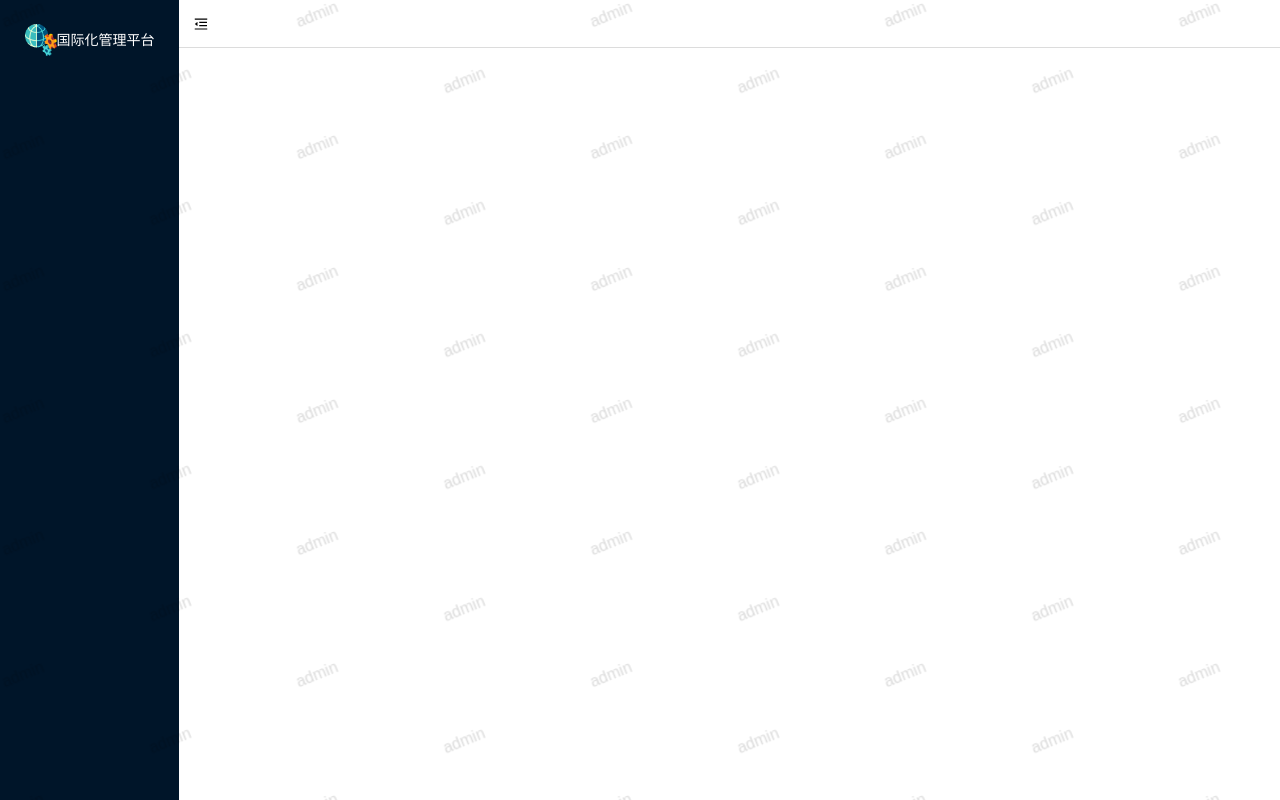
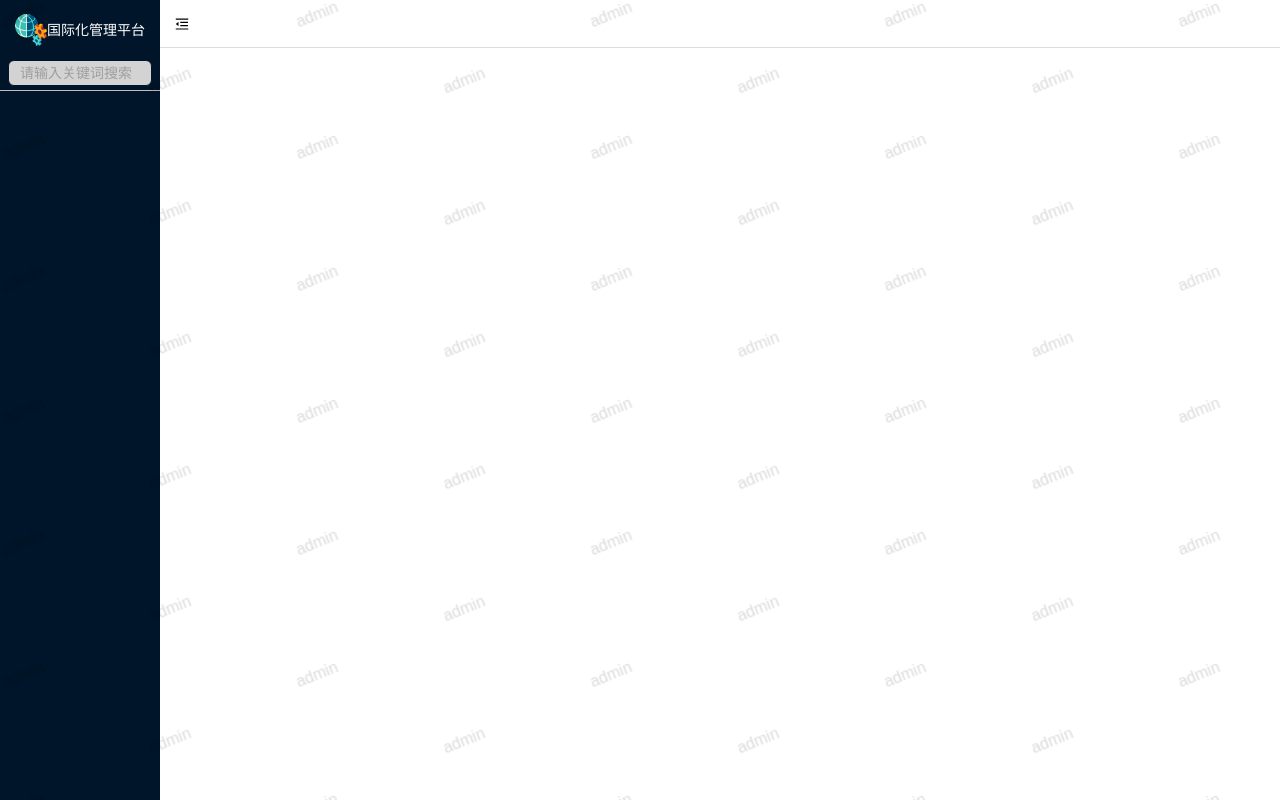
Before and after one commit to YangTieBao/international_backend_system, a React (Vite) app in the folder front/: page /dashboard in a window 1280 px wide. Built offline with nearby package versions, Linux system fonts and the light colour scheme.

Commit message:
完善菜单栏

```diff
--- a/front/src/components/SideBar/index.module.scss
+++ b/front/src/components/SideBar/index.module.scss
@@ -1,9 +1,16 @@
+@use '@/styles/sidebarMenu.scss' as menu;
+
 #sideBar {
     width: 100%;
     height: 100%;
     background: rgb(0, 21, 41);
     display: flex;
     flex-direction: column;
+
+    .top {
+        width: 100%;
+        border-bottom: 1px solid #BEBEBE;
+        margin-bottom: 4px;
 
         .topIcon {
             height: 10%;
@@ -21,13 +28,41 @@
             span {
                 color: #fff;
                 font-size: 14px;
+                white-space: nowrap;
+            }
+        }
+
+        .autoSearch {
+            height: 26px;
+            width: 100%;
+            padding: 0 8px;
+            margin-bottom: 4px;
+
+            :global(.ant-select-selector) {
+                border-color: rgb(0, 21, 41);
+                background-color: lightgrey;
+
+                input {
+                    color: #363636;
+                }
+            }
         }
     }
 
     .drawer {
+        margin-left: menu.$menuDefaultWith;
+
         button {
             border: none;
             color: #000;
+
+            span {
+                display: block;
+            }
+        }
+
+        button:hover {
+            color: #87CEEB;
         }
     }
 
@@ -35,6 +70,21 @@
         width: 100%;
         flex: 1;
         overflow-y: auto;
+
+        :global(.ant-menu-item) {
+            width: 100%;
+            height: 6%;
+            padding: 0;
+            margin: 0;
+            border-radius: 0;
+        }
+
+        :global(.ant-menu-item:hover) {
+            background: #708090;
+        }
+
+        :global(.ant-menu-item-selected) {}
+
     }
 
     // 滚动条
@@ -55,6 +105,14 @@
 }
 
 .isToSmall {
+    .autoSearch {
+        display: none;
+    }
+
+    .drawer {
+        margin-left: menu.$menuCollapsedWith !important;
+    }
+
     span {
         display: none;
     }
--- a/front/src/components/SideBar/index.tsx
+++ b/front/src/components/SideBar/index.tsx
@@ -6,8 +6,8 @@
     DesktopOutlined,
     PieChartOutlined
 } from '@ant-design/icons';
-import type { MenuProps } from 'antd';
-import { Button, Drawer, Menu } from 'antd';
+import type { AutoCompleteProps, MenuProps } from 'antd';
+import { AutoComplete, Button, Drawer, Menu } from 'antd';
 import { useState } from 'react';
 import { useSelector } from 'react-redux';
 import sideBar from './index.module.scss';
@@ -17,6 +17,7 @@
     const collapsed = useSelector((state: RootState) => state.common.collapsed)
     const sortMenus = [...menus].sort((a, b) => a.sort - b.sort)
     const [open, setOpen] = useState(false);
+    const [options, setOptions] = useState<AutoCompleteProps['options']>([]);
 
     type MenuItem = Required<MenuProps>['items'][number];
 
@@ -27,6 +28,21 @@
         }
         return className.join(' ')
     }
+
+    const handleSearch = (value: string) => {
+        setOptions(() => {
+            if (!value) {
+                return [];
+            }
+            const filteredMenus = sortMenus.filter(menu =>
+                menu.title.toLowerCase().includes(value.toLowerCase())
+            );
+            return filteredMenus.map(menu => ({
+                label: menu.title,
+                value: menu.id
+            }));
+        });
+    };
 
     const items: MenuItem[] = sortMenus.map(menu => {
         const IconComponent = getIconComponent(menu.icon);
@@ -60,9 +76,17 @@
 
     return (
         <div id={sideBar.sideBar} className={toSmallClass()}>
-            <div className={sideBar.topIcon}>
-                <img src={iconSrc}></img>
-                <span>国际化管理平台</span>
+            <div className={sideBar.top}>
+                <div className={sideBar.topIcon}>
+                    <img src={iconSrc}></img>
+                    <span>国际化管理平台</span>
+                </div>
+                <AutoComplete
+                    className={sideBar.autoSearch}
+                    onSearch={handleSearch}
+                    placeholder="请输入关键词搜索"
+                    options={options}
+                />
             </div>
             <Menu
                 className={sideBar.menu}
@@ -76,6 +100,7 @@
                 className={sideBar.drawer}
                 title="Basic Drawer"
                 placement="left"
+                mask={false}
                 closable={false}
                 onClose={onClose}
                 open={open}
--- /dev/null
+++ b/front/src/styles/sidebarMenu.scss
@@ -0,0 +1,2 @@
+$menuDefaultWith: 160px;
+$menuCollapsedWith: 60px;
--- a/front/src/views/Dashboard/index.module.scss
+++ b/front/src/views/Dashboard/index.module.scss
@@ -1,3 +1,5 @@
+@use '@/styles/sidebarMenu.scss' as menu;
+
 #dashbord {
     width: 100%;
     height: 100%;
@@ -8,8 +10,7 @@
         display: flex;
 
         .sideBar {
-            width: 14%;
-            min-width: 160px;
+            width: menu.$menuDefaultWith;
             height: 100%;
             transition: all 0.3s linear;
         }
@@ -27,7 +28,6 @@
 
 .isToSmall {
     .sideBar {
-        width: 60px !important;
-        min-width: 0 !important;
+        width: menu.$menuCollapsedWith !important;
     }
 }
```
Lines whose indentation alone changed are shown as unchanged.
